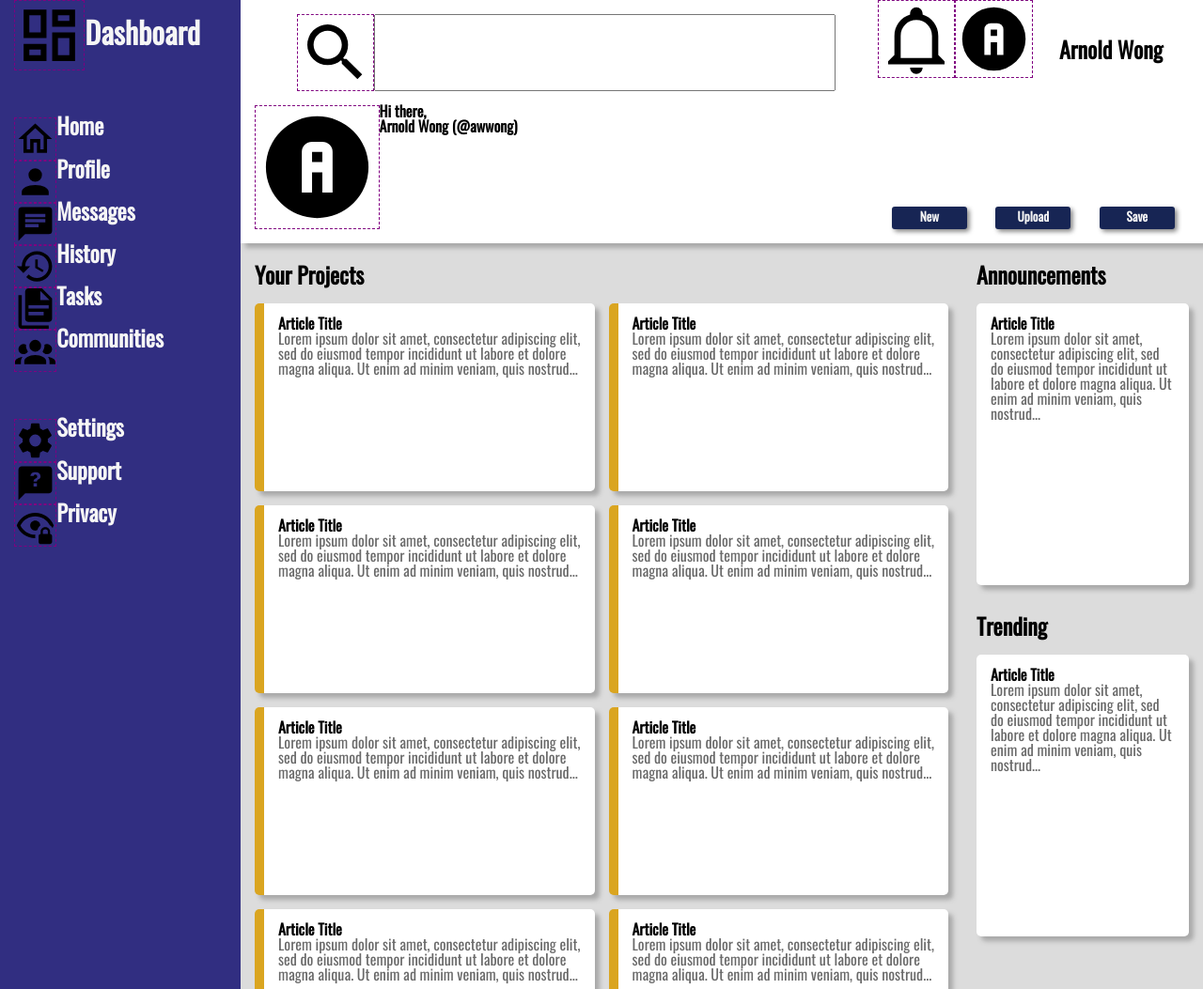
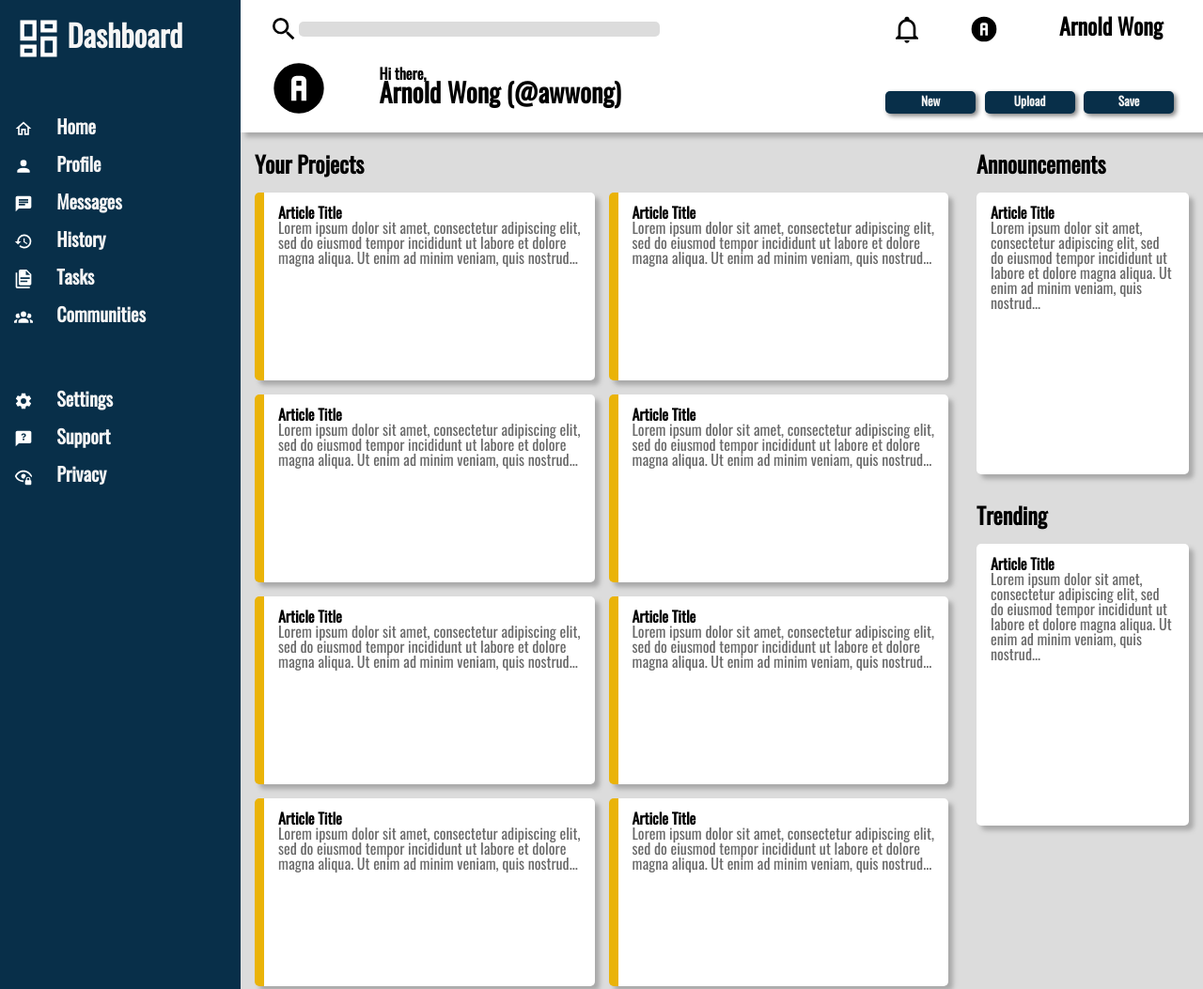
Before and after one commit to AWW0886/admin-dashboard, a plain HTML site: page index.html in a window 1280 px wide. Shown: the top 1053 px of the page at 94% size. Drawn offline with Linux system fonts and the light colour scheme.

Commit message:
Edit for header img and margins/padding

```diff
--- a/styles.css
+++ b/styles.css
@@ -28,19 +28,25 @@ ul {
 .dashboard {
     display: grid;
     grid-row: 1 / 3;
-    background-color: #312e81;
+    background-color: #082f49;
     color: whitesmoke;
     /*border: 1px solid seagreen;*/
     align-content: start;
     row-gap: 50px;
+    padding-top: 15px;
     padding-left: 15px;
     padding-right: 15px;
 }
 
 .dashboard-header {
     display: grid;
-    grid-template-columns: 1fr 2fr;
+    grid-template-columns: 1fr 3fr;
     /*border: 1px solid steelblue;*/
+}
+
+.dashboard-header img {
+    filter: invert(100%);
+    width: 3.25rem;
 }
 
 .dashboard-title {
@@ -51,12 +57,20 @@ ul {
 .dashboard-list-one,
 .dashboard-list-two {
     /*border: 1px solid steelblue;*/
-    font-size: 1.5rem;
+    font-size: 1.25rem;
+    line-height: 2.5rem;
 }
 
 .dashboard-list {
     display: grid;
     grid-template-columns: 1fr 4fr;
+    /*align-self: center;*/
+    /*border: 1px solid white;*/
+}
+
+.dashboard-list img {
+    filter: invert(100%);
+    width: 1.25rem;
 }
 
 .header {
@@ -74,19 +88,38 @@ ul {
     display: grid;
     grid-template-columns: 1fr 1fr 2fr;
     /*border: 1px solid red;*/
-    /*justify-items: end;*/
+}
+
+.one-menu img {
+    width: 2rem;
+    margin-left: 15px;
 }
 
 .search-container {
     display: grid;
-    grid-template-columns: 1fr 6fr;
+    grid-template-columns: 1fr 12fr;
+    /*grid-column: 1 / 2;*/
+    align-items: center;
+    justify-self: start;
     /*border: 1px solid purple;*/
-    margin: 15px 45px;
+    margin: 15px 15px;
+}
+
+.search-container img {
+    width: 2rem;
+}
+
+input {
+    font-size: 1rem;
+    background-color: gainsboro;
+    border: none;
+    border-radius: 5px;
 }
 
 img {
-    border: 1px dashed purple;
+    /*border: 1px dashed purple;*/
     font-size: 1rem;
+    align-self: center;
 }
 
 .user {
@@ -110,16 +143,28 @@ img {
 .user-greeting {
     display: grid;
     grid-template-columns: 1fr 4fr;
+    align-items: center;
     /*border: 1px solid steelblue;*/
+}
+
+.user-greeting img {
+    margin-left: 15px;
+    width: 4rem;
 }
 
 .greeting {
     /*border: 1px solid red;*/
 }
 
+.handle {
+    font-size: 1.75rem;
+}
+
 .subheader-two-menu {
     /*border: 1px solid steelblue;*/
     align-self: end;
+    margin-right: 15px;
+    margin-bottom: 5px;
 }
 
 .subheader-two-menu ul {
@@ -133,15 +178,16 @@ img {
 }
 
 button {
-    background-color: #172554;
+    background-color: #082f49;
     color: whitesmoke;
     cursor: pointer;
     border: none;
-    border-radius: 3px;
+    border-radius: 5px;
     box-shadow: 2.5px 2.5px 5px grey;
     padding-top: 5px;
     padding-bottom: 5px;
-    width: 5rem;
+    margin-left: 7.5px;
+    width: 6rem;
 }
 
 .project-header,
@@ -179,7 +225,7 @@ button {
     height: 200px;
     padding: 15px;
     border-left-width: 10px;
-    border-left-color: goldenrod;
+    border-left-color: #eab308;
     border-left-style: solid;
 }
 
```
